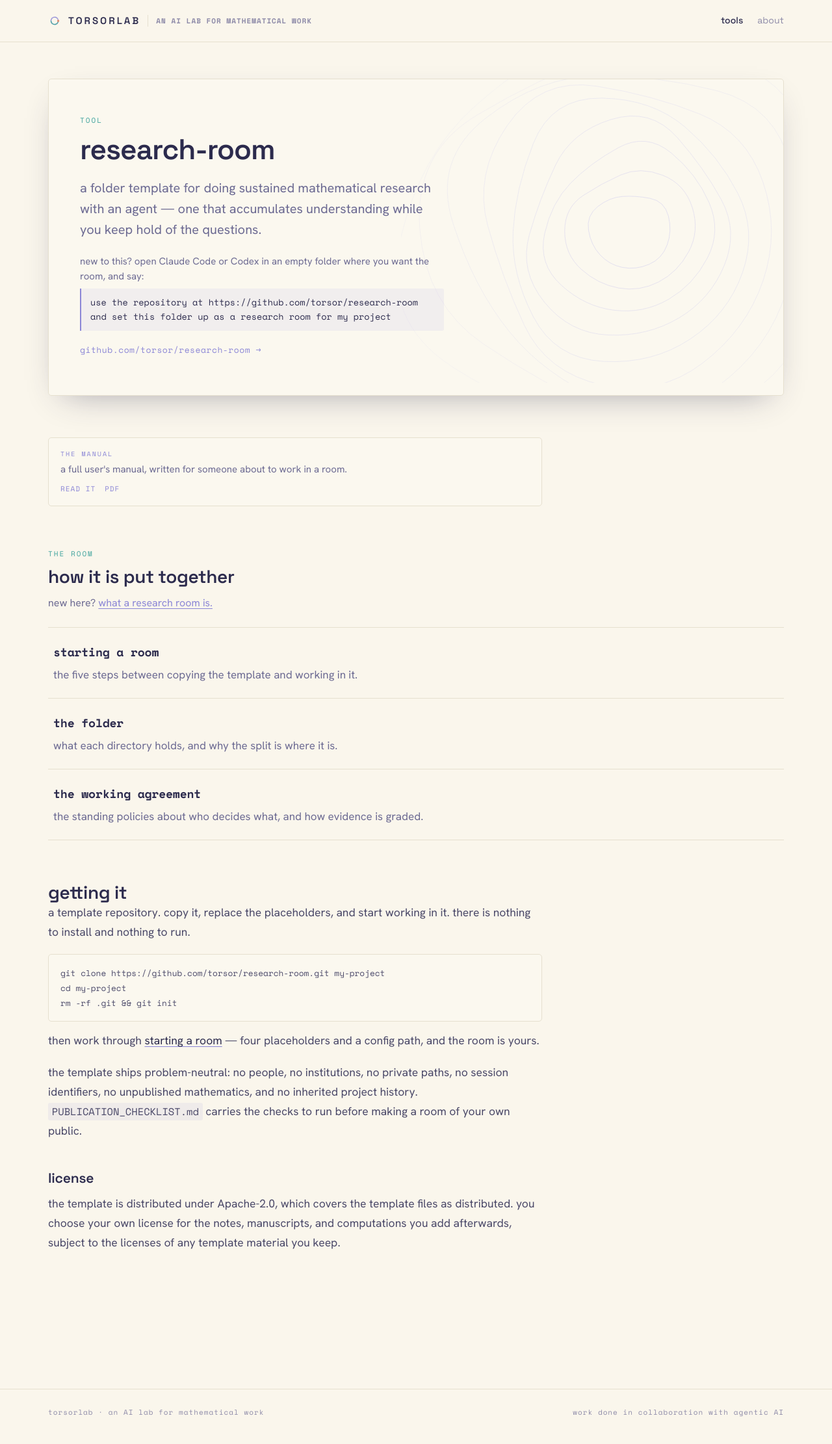
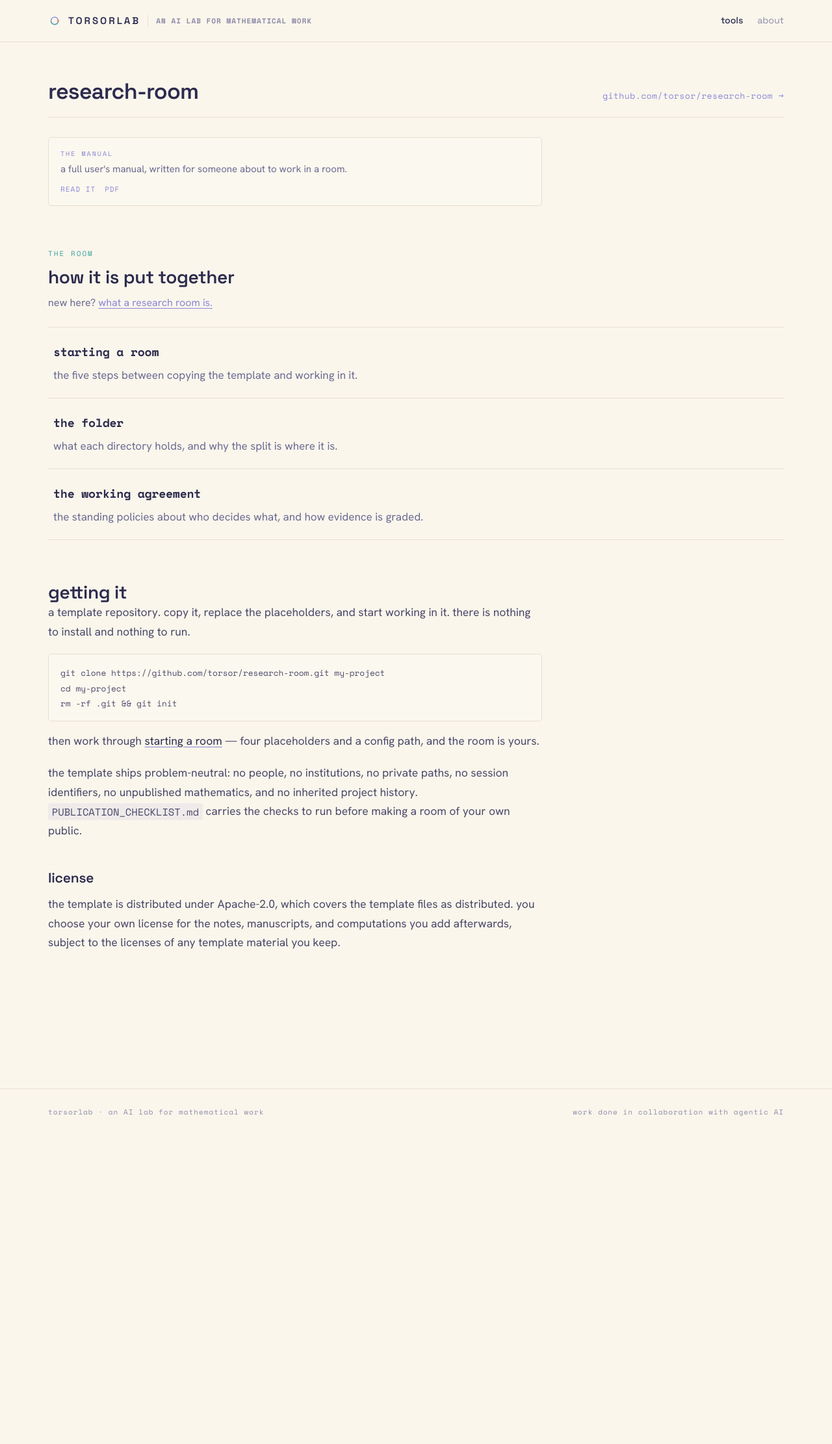
Before and after one commit to torsor/torsorlab, a Jekyll site: the page built from _tools/research-room.md, in a window 1280 px wide. Shown: the whole page at 65% size. Built offline with Jekyll 4.4.1, drawn with Linux system fonts in a browser that asks for light colours; after the commit the page ends 1761 px from its top, so only the background shows below that.

Commit message:
Cut the tool-page hero to one line
The hero panel repeated what the card the reader just clicked already
said, then added the instruction that is on every skill page, inside a
full-width card with artwork — so on torsor-writing the twelve skills
started below the fold on a laptop.

A tool page now opens with its name, a status chip if it is not released,
and the repository link, on one line above a rule. The tiles start
immediately; all twelve are in the first screen.

The tagline stays on the card the reader arrives from, and the "new to
this?" instruction stays on each skill page, which is where someone
acting on it already is.

Home and the tools index keep their heroes — they are landing pages, and
nothing precedes them.

Verified: hero gone from all four tool pages and still on home, the
coming chip renders on workshop-kit, research-room's manual callout and
headed list still sit correctly under the new header, no overflow at 390px.

Co-Authored-By: Claude Opus 5 (1M context) <noreply@anthropic.com>
Claude-Session: https://claude.ai/code/session_01TVotv4W9HDWY3YqGdHXi4d

```diff
--- a/_layouts/tool.html
+++ b/_layouts/tool.html
@@ -10,23 +10,20 @@ layout: base
 {%- assign overview = docs | where: 'order', 0 | first -%}
 {%- assign skills = docs | where_exp: 'd', 'd.order > 0' -%}
 <main class="frame page">
-  <section class="hero">
-    <img class="hero__art" src="{{ '/assets/img/contour-hero.svg' | relative_url }}" alt="">
-    <div class="hero__body">
-      <p class="eyebrow">
-        tool
-        {%- if page.status != 'released' %} · <span style="color:var(--coral)">{{ page.status }}</span>{% endif -%}
-      </p>
-      <h1>{{ page.title }}</h1>
-      <p class="lede">{{ page.tagline }}</p>
-      {%- if page.howto_say -%}
-        {% include howto.html lead=page.howto_lead say=page.howto_say %}
-      {%- endif -%}
-      {%- if page.repo -%}
-        <p class="hero__repo"><a href="{{ page.repo }}">{{ page.repo | remove: 'https://' }} &rarr;</a></p>
-      {%- endif -%}
-    </div>
-  </section>
+  {%- comment -%}
+    One line, then straight into the docs. The tagline is on the card the
+    reader clicked from and the "new to this?" instruction is on every skill
+    page, so repeating either here only pushes the content down.
+  {%- endcomment -%}
+  <header class="tool-head">
+    <h1 class="tool-head__name">{{ page.title }}</h1>
+    {%- if page.status != 'released' -%}
+      <span class="chip chip--coming">{{ page.status }}</span>
+    {%- endif -%}
+    {%- if page.repo -%}
+      <a class="tool-head__repo" href="{{ page.repo }}">{{ page.repo | remove: 'https://' }} &rarr;</a>
+    {%- endif -%}
+  </header>
 
   {%- if page.manual -%}
   <section class="band measure">
--- a/_sass/_topographic.scss
+++ b/_sass/_topographic.scss
@@ -272,3 +272,41 @@ a.card:hover { border-color: var(--violet); transform: translateY(-2px); }
 }
 
 .chip--start { color: var(--teal); }
+
+// --- tool page header -------------------------------------------------------
+// One line: the name, and where the code is. Everything else about the tool is
+// either on the card the reader arrived from or in the docs below.
+
+.tool-head {
+  display: flex;
+  align-items: baseline;
+  gap: 16px;
+  flex-wrap: wrap;
+  padding-bottom: 20px;
+  margin-bottom: 30px;
+  border-bottom: 1px solid var(--rule-cream);
+
+  &__name {
+    margin: 0;
+    font-size: 34px;
+    letter-spacing: -0.8px;
+  }
+
+  &__repo {
+    margin-left: auto;
+    font-family: var(--font-mono);
+    font-size: 13px;
+    letter-spacing: 0.5px;
+    color: var(--violet);
+    text-decoration: none;
+
+    &:hover { text-decoration: underline; }
+  }
+
+  @media (max-width: $narrow) {
+    gap: 8px;
+
+    &__name { font-size: 28px; }
+    &__repo { margin-left: 0; flex-basis: 100%; }
+  }
+}
```
Also changed, not shown: AGENTS.md (+6 -4 lines).
